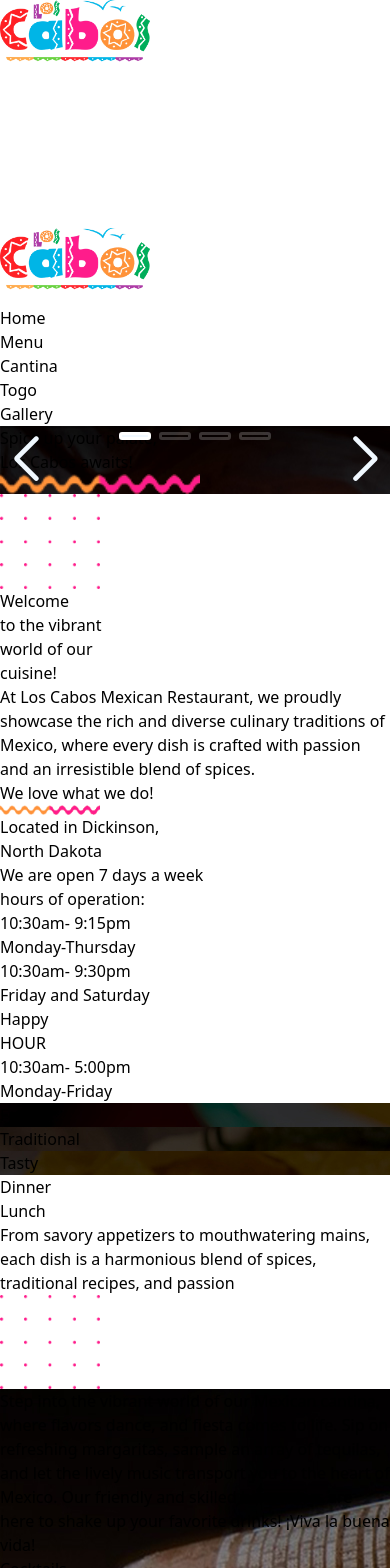
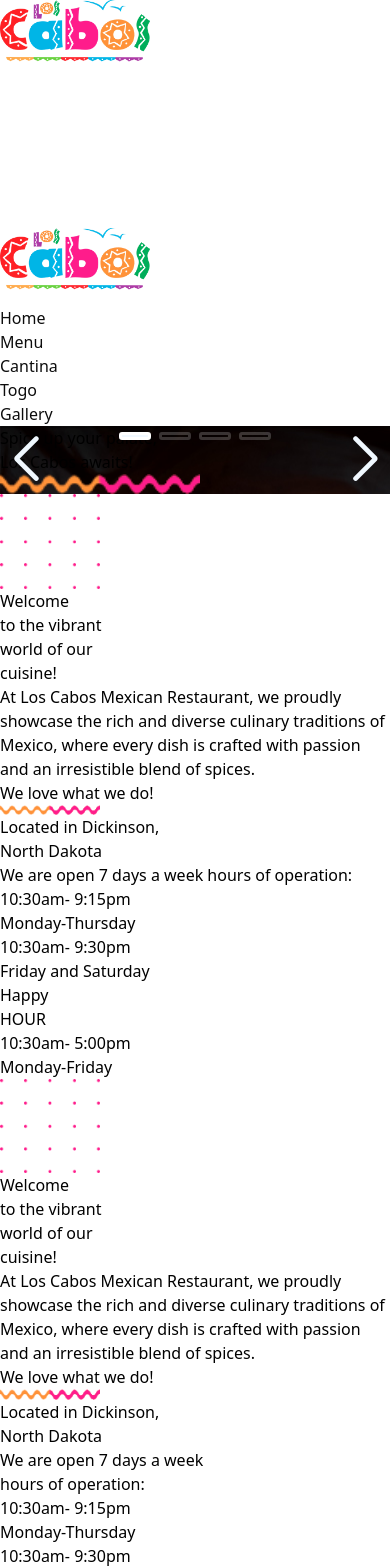
Before and after one commit to codigoreactivo/cabos-web, a Next.js app: page / in a window 390 px wide. Shown: the top 1568 px of the page. Built offline with nearby package versions, Linux system fonts and the light colour scheme.

Commit message:
Responsice OK Alpha

```diff
--- /dev/null
+++ b/components/HappyHour.jsx
@@ -0,0 +1,82 @@
+import React from "react";
+import Image from "next/image";
+import Link from "next/link";
+import AOS from "aos";
+import "aos/dist/aos.css";
+
+const HappyHour = () => {
+  return (
+    <div className="grid h-auto lg:grid-cols-[60%_minmax(0,_1fr)_100px] xl:w-[85%] lg:gap-24 gap-14 lg:text-left ">
+      <div className="grid h-fit lg:justify-items-start justify-items-center">
+        <h2 className="text-6xl md:text-7xl lg:text-8xl xl:text-9xl font-[CreatoDisplay-Black]">
+        <Image
+            className="absolute -translate-x-4 -translate-y-2 sm:absolute sm:translate-x-0 sm:translate-y-0"
+            src="/img/patron-color.png"
+            width={100}
+            height={20}
+          />
+          <span className="text-[#525252]">
+            Welcome <br /> to the vibrant
+          </span>
+          <span className="text-[#FD943B]">
+            <br /> world of our
+          </span>
+          <span className="text-[#FC1A85]">
+            <br /> cuisine!
+          </span>
+        </h2>
+        <p className="w-[clamp] text-3xl">
+          At Los Cabos Mexican Restaurant, we proudly showcase the rich and
+          diverse culinary traditions of Mexico, where every dish is crafted
+          with passion and an irresistible blend of spices.
+        </p>
+        <p className="text-[#525252] font-[CreatoDisplay-ThinItalic] my-4">
+          We love what we do!
+        </p>
+        <Image src="/img/underline-img.png" width={100} height={20} />
+      </div>
+      <div className="grid h-fit">
+        <h2>
+          Located in Dickinson,
+          <br /> North Dakota
+        </h2>
+        <h3>We are open 7 days a week hours of operation:</h3>
+        <ul>
+          <li>10:30am- 9:15pm</li>
+          <li>Monday-Thursday</li>
+          <li>10:30am- 9:30pm</li>
+          <li>Friday and Saturday</li>
+        </ul>
+
+        <div>
+          <p className="text-6xl sm:text-6xl mt-8">
+            <span className="font-[MilestoneFreeVersion-Script] text-[#F71F20]">
+              H
+            </span>
+            <span className="font-[MilestoneFreeVersion-Script] text-[#02B5E9]">
+              a
+            </span>
+            <span className="font-[MilestoneFreeVersion-Script] text-[#FC1A85]">
+              p
+            </span>
+            <span className="font-[MilestoneFreeVersion-Script] text-[#FD943B]">
+              p
+            </span>
+            <span className="font-[MilestoneFreeVersion-Script] text-[#08AC55]">
+              y
+            </span>
+          </p>
+          <p className="font-[CreatoDisplay-Black] text-6xl sm:text-6xl text-[#525252]">
+            HOUR
+          </p>
+          <ul>
+            <li>10:30am- 5:00pm</li>
+            <li>Monday-Friday</li>
+          </ul>
+        </div>
+      </div>
+    </div>
+  );
+};
+
+export default HappyHour;
--- a/components/MenuCabos.jsx
+++ b/components/MenuCabos.jsx
@@ -4,18 +4,18 @@
 const MenuCabos = () => {
   return (
     <div className="h-auto grid lg:grid-cols-3 w-full text-[6rem] lg:text-[7rem] font-[MilestoneFreeVersion-Script]">
-      <div className="grid bg-cover bg-no-repeat h-screen items-center justify-center" style={{
+      <div className="czm-text-sh grid bg-cover bg-no-repeat h-screen items-center justify-center" style={{
             backgroundImage: "url('img/menucabos-1.jpg')",
             height: "",
-          }}>Fresh</div>
-      <div className="grid bg-cover bg-no-repeat h-screen items-center justify-center" style={{
+          }}><Link className='link-hov-effect' href='#menu'>Fresh</Link> </div>
+      <div className="czm-text-sh grid bg-cover bg-no-repeat h-screen items-center justify-center" style={{
             backgroundImage: "url('img/menucabos-2.jpg')",
             height: "",
-          }}>Traditional</div>
-      <div className="grid bg-cover bg-no-repeat h-screen items-center justify-center" style={{
+          }}><Link className='link-hov-effect' href='#menu'>Traditional</Link> </div>
+      <div className="czm-text-sh grid bg-cover bg-no-repeat h-screen items-center justify-center" style={{
             backgroundImage: "url('img/menucabos-3.jpg')",
             height: "",
-          }}>Tasty</div>
+          }}> <Link className='link-hov-effect' href='#menu'>Tasty</Link> </div>
     </div>
   );
 };
--- a/components/MenuCabosSub.jsx
+++ b/components/MenuCabosSub.jsx
@@ -7,10 +7,10 @@
     <div id="menu" className="flex flex-col justify-center items-center text-black py-10 sm:py-20 lg:py-32 h-screen sm:h-fit">
       <div className="flex flex-col sm:flex-row gap-16 sm:gap-x-96 justify-center items-center font-[CreatoDisplay-Black]">
         <div className="text-center text-8xl sm:text-9xl text-[#525252] shadow-slate-100">
-          <Link href="https://drive.google.com/file/d/1_K97f8I05xDTerZDxInbJxg8d6tQ_eL2/view?usp=sharing" target="_blank">Dinner</Link>
+          <Link className="link-hov-effect" href="https://drive.google.com/file/d/1_K97f8I05xDTerZDxInbJxg8d6tQ_eL2/view?usp=sharing" target="_blank">Dinner</Link>
         </div>
         <div className="text-center text-8xl sm:text-9xl font-black text-[#525252]">
-          <Link className="my-customclass-hover" href="https://drive.google.com/file/d/1JuL-norf8_Pstu5dUWf4CE4wrUumxQtY/view?usp=sharing" target="_blank">Lunch</Link>
+          <Link className="link-hov-effect" href="https://drive.google.com/file/d/1JuL-norf8_Pstu5dUWf4CE4wrUumxQtY/view?usp=sharing" target="_blank">Lunch</Link>
         </div>
       </div>
       <div className="flex md:w-[40%] w-[70%]">
--- a/components/SliderTop.jsx
+++ b/components/SliderTop.jsx
@@ -35,7 +35,7 @@
             backgroundImage: "url('img/slide-11.jpg')",
           }}
         >
-          <p className="text-4xl sm:text-5xl md:text-6xl lg:text-7xl text-white font-bold mt-24 sm:mt-20 md:mt-32">
+          <p className=" text-4xl sm:text-5xl md:text-6xl lg:text-7xl text-white font-bold mt-24 sm:mt-20 md:mt-32">
             Spice up your palate, <br /> Los Cabos awaits!
           </p>
           <div className="mt-4 sm:mt-8">
--- a/package.json
+++ b/package.json
@@ -16,6 +16,7 @@
     "react": "18.2.0",
     "react-dom": "18.2.0",
     "react-icons": "^4.9.0",
+    "react-scroll": "^1.8.9",
     "swiper": "^9.4.1"
   },
   "devDependencies": {
--- a/pages/index.js
+++ b/pages/index.js
@@ -6,7 +6,9 @@
 import Cantina from "../components/Cantina";
 import PartySamplers from "../components/PartySamplers";
 import GridSection from "../components/GridSection";
+import HappyHour from "../components/HappyHour";
 import Welcome from "../components/Welcome";
+import { Link } from "react-scroll";
 import Image from "next/image";
 import React from "react";
 
@@ -22,6 +24,12 @@
           className="text-black h-screen bg-[#ffffff]  text-center flex justify-center items-center basis-full"
         >
           <SliderTop />
+        </section>
+        <section
+          id="home"
+          className="text-black h-fit md:h-screen bg-[#ffffff] lg:text-left text-center flex justify-center items-center basis-full p-12"
+        >
+          <HappyHour />
         </section>
         <section
           id="home"
--- a/styles/globals.css
+++ b/styles/globals.css
@@ -44,6 +44,7 @@
 }
 * {
   scroll-behavior: smooth !important;
+  list-style: none;
 }
 .snapwidget-widget {
   aspect-ratio: 16/9;
@@ -63,19 +64,61 @@
   margin-left: 0.5vw;
   margin-right: 0.5vw;
 }
-.swiper-pagination-bullet-active{
-    background-color: aliceblue !important;
-  }
-.swiper-pagination-bullet{
+.swiper-pagination-bullet-active {
+  background-color: aliceblue !important;
+}
+.swiper-pagination-bullet {
   width: 2rem !important;
   height: 1-px !important;
   border: 3px solid #fff;
   border-radius: 3px !important;
 }
-.swiper-pagination{
+.swiper-pagination {
   margin-bottom: 2.5rem;
 }
-.menu-black-text{
+.menu-black-text {
   color: black;
-  ;
 }
+
+.czm-text-sh {
+  text-shadow: 10px -12px 15px black;
+}
+
+.link-hov-effect {
+  background-position: bottom;
+  opacity: 95%;
+  background-position-x: 100%;
+  transition: .8s ease-in-out;
+}
+.link-hov-effect:hover{
+  background-image: url("/img/underline-img.png");
+  background-position: bottom;
+  background-position-x: 50%;
+  background-repeat: no-repeat;
+  opacity: 85%;
+  z-index: 9;
+}
+.nav-hov-effect {
+  opacity: 95%;
+  background-position-y: 95%;
+  transition: .1s ease-in-out;
+  padding-bottom: 10px;
+}
+.nav-hov-effect:hover{
+  background-image: url("/img/underline-img.png");
+  background-position: bottom;
+  background-position-y: 80%;
+  background-repeat: no-repeat;
+  opacity: 85%;
+  z-index: 9;
+  background-size: contain;
+}
+.nav-hov-effect:focus{
+  background-image: url("/img/underline-img.png");
+  background-position: bottom;
+  background-position-y: 80%;
+  background-repeat: no-repeat;
+  opacity: 85%;
+  z-index: 9;
+  background-size: contain;
+}
```
Also changed, not shown: components/Cantina.jsx (+1 -1 lines), components/NavBar.jsx (+12 -12 lines), components/ScrollLink.js (added, +12 -0 lines), 1 other file (tests, documents, lock files or other folders).
